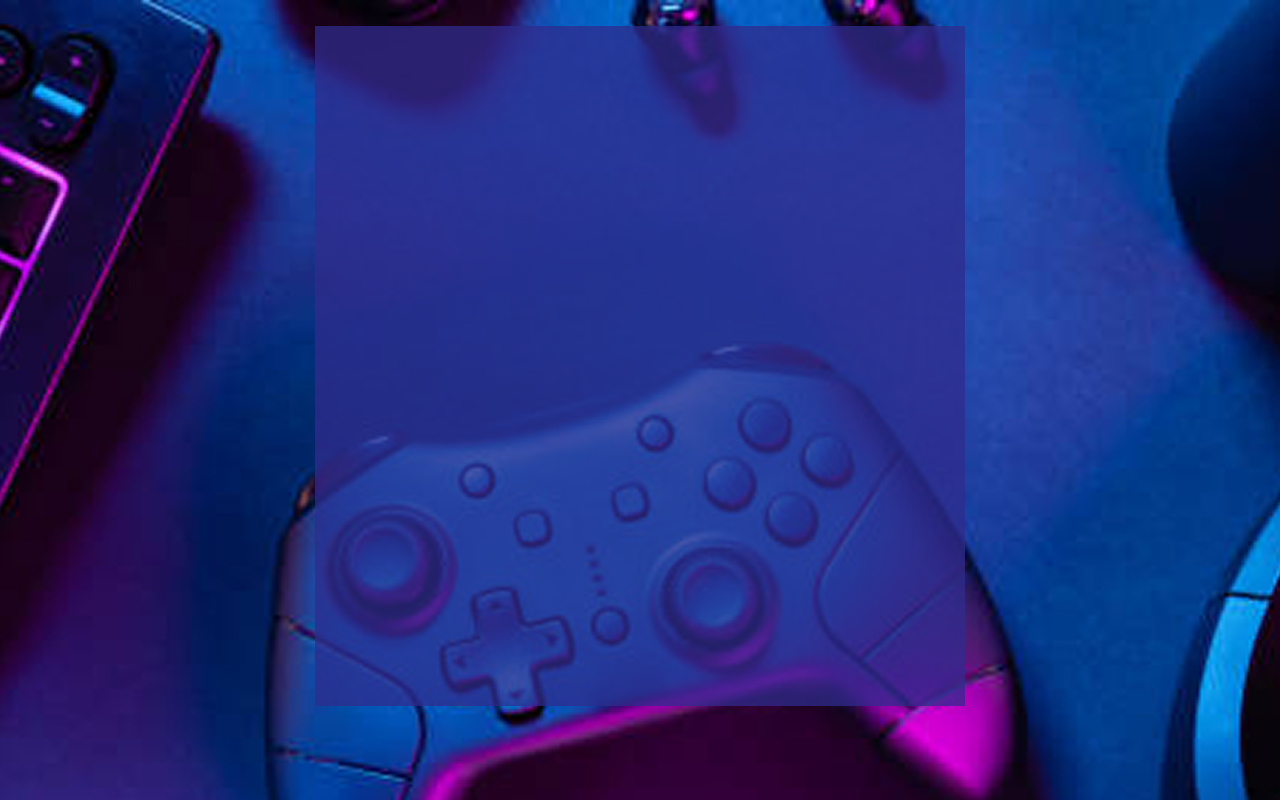
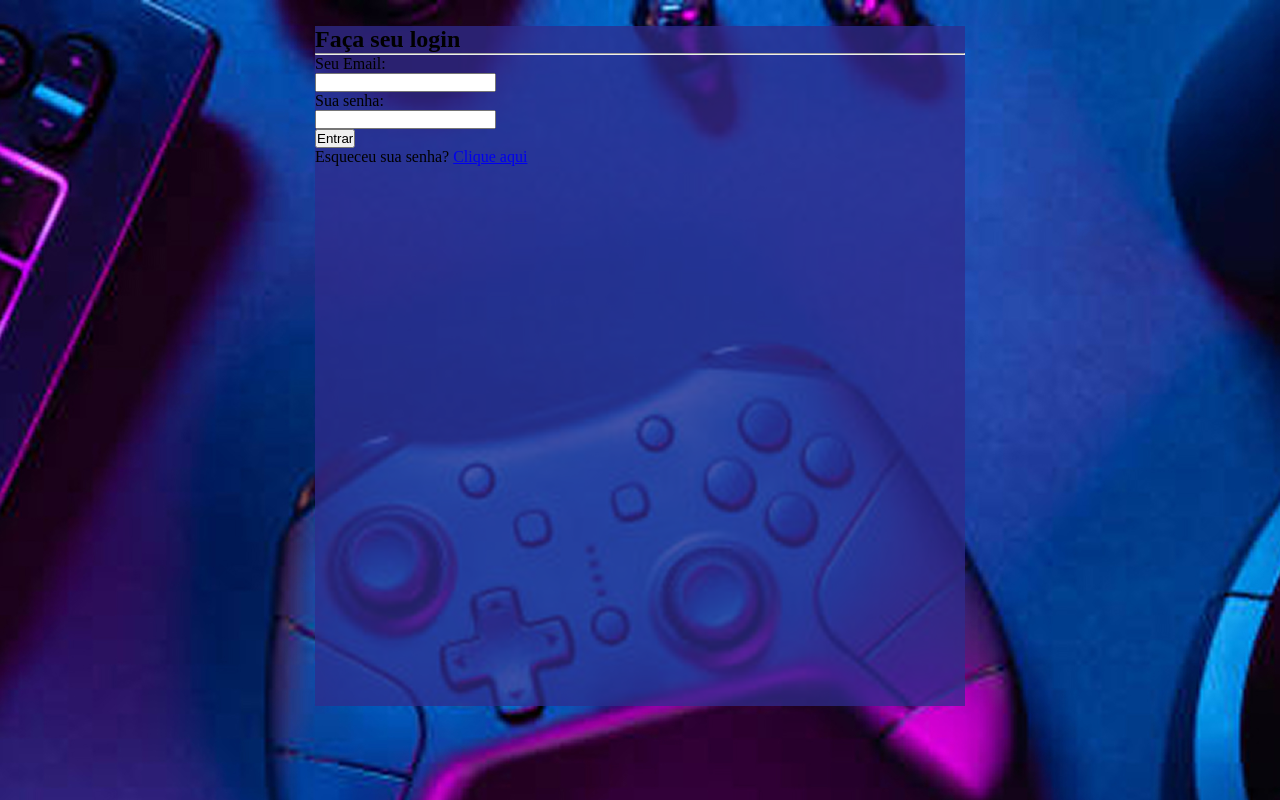
Before and after one commit to Gwolfff/login-gameStart, a plain HTML site: page index.html in a window 1280 px wide. Drawn offline with Linux system fonts and the light colour scheme.

Commit message:
inputs adicionados

```diff
--- a/index.html
+++ b/index.html
@@ -3,16 +3,26 @@
 <head>
     <meta charset="UTF-8">
     <meta name="viewport" content="width=device-width, initial-scale=1.0">
-    <meta name="description" content="Tela de login para o site gameStart">
+    <meta name="description" content="Tela de login para o site GameStart, onde os usuários podem acessar suas contas para aproveitar jogos e conteúdos exclusivos.">
     <link rel="shortcut icon" href="favicon.svg" type="image/x-icon">
     <link rel="stylesheet" href="style/style.css">
-    <title>Link - GameStart</title>
+    <title>GameStart - Login</title>
 </head>
 <body>
     <main>
         <section>
-
+            <h1>Faça seu login</h1>
+            <hr>
+            <form method="get">
+                <label for="email">Seu Email:</label><br>
+                <input type="email" name="userEmail" id="email" required>
+                <br>
+                <label for="password">Sua senha:</label><br>
+                <input type="password" name="userPassword" id="password" required>
+            </form>
         </section>
+        <button type="submit" aria-label="Tela de login para entrar no site GameStart">Entrar</button>
+        <p>Esqueceu sua senha? <a href="#" title="Link para levar para outra tela que poderar recuperar a senha">Clique aqui</a></p>
     </main>
 </body>
 </html>
```
